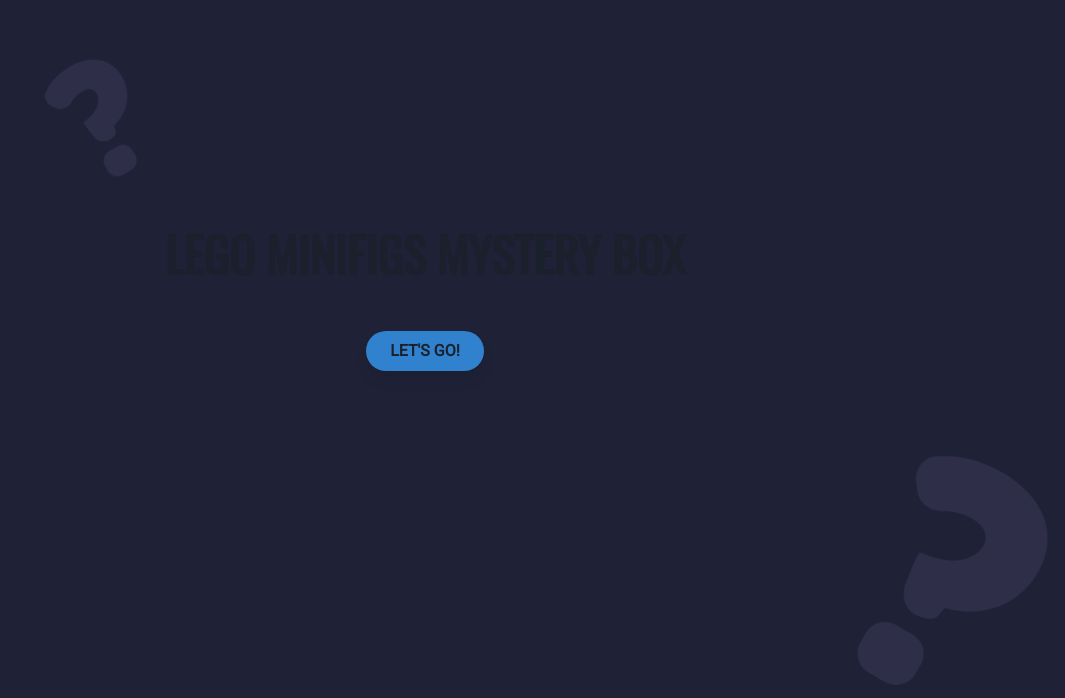
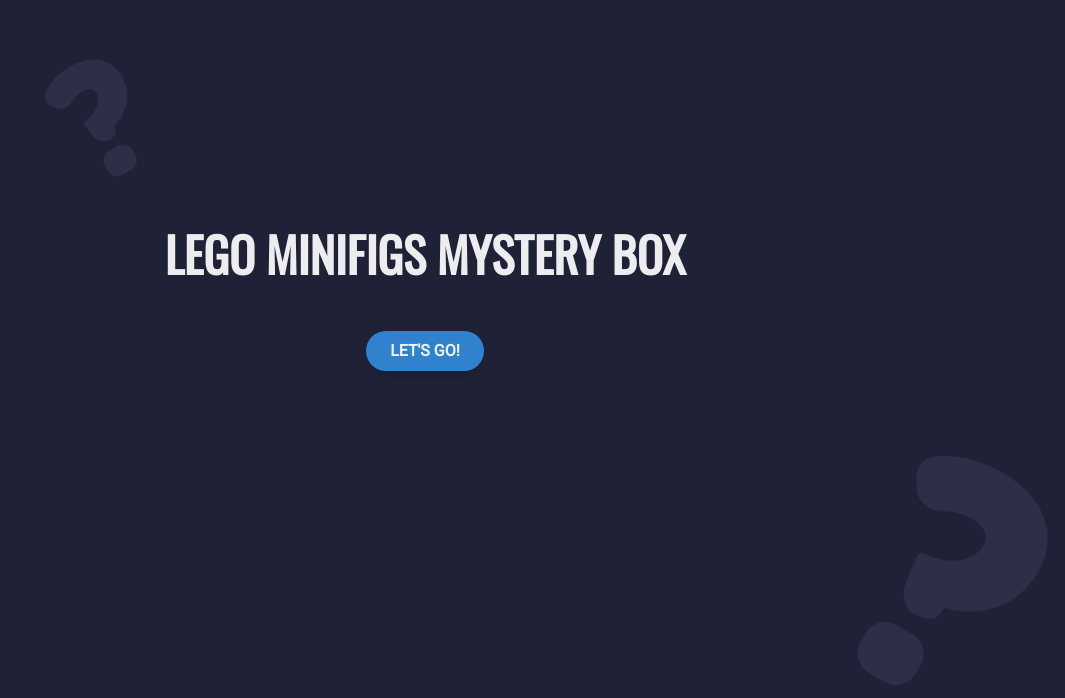
Before and after one commit to jakubczarnowski/legoFigure, a React (Vite) app: page / in a window 1280 px wide. Shown: the part 102-800 px from the top of the page, without its empty margins (215-1280 px from the left). Built offline with nearby package versions, Linux system fonts and the light colour scheme; no server answers.

Commit message:
chakra dark mode

```diff
--- a/src/components/Summary/SummaryCard.tsx
+++ b/src/components/Summary/SummaryCard.tsx
@@ -21,7 +21,7 @@ export const SummaryCard = ({ name, imgUrl, setId, isSubmitting }: Props) => {
 	} = useFormContext();
 	if (isLoading) return <Spinner />;
 	return (
-		<Stack bg={"white"} color={"bg"} rounded={"2xl"} p={"2rem"} maxWidth={"400px"} gap={"2rem"}>
+		<Stack bg={"white"} color={"bg"} rounded={"2xl"} p={"2rem"} maxWidth={"400px"} gap={"1.5rem"}>
 			<Heading>SUMMARY</Heading>
 			<Flex alignItems={"center"} justifyContent={"center"} direction={"column"}>
 				<Image src={imgUrl} objectFit={"contain"} width={"150px"} height={"150px"} fallbackSrc={"/assets/ImagePlaceholder.png"} mb={5} />
--- a/src/layout/Layout.tsx
+++ b/src/layout/Layout.tsx
@@ -7,7 +7,7 @@ type Props = {
 
 export const Layout = ({ children }: Props) => {
 	return (
-		<Container h={"100vh"} maxW={"container.xl"}>
+		<Container minH={"100vh"} maxW={"container.xl"} display={"flex"} alignItems={"center"} justifyContent={"center"}>
 			<Image
 				src={"./assets/QuestionMark.svg"}
 				alt="question-mark"
@@ -28,9 +28,7 @@ export const Layout = ({ children }: Props) => {
 				zIndex={-10}
 				sx={{ transform: "rotate(30deg)" }}
 			/>
-			<Box h={"100%"} display={"flex"} alignItems={"center"} justifyContent={"center"}>
-				{children}
-			</Box>
+			<Box zIndex={1}>{children}</Box>
 		</Container>
 	);
 };
--- a/src/providers/ChakraProvider/ChakraProvider.tsx
+++ b/src/providers/ChakraProvider/ChakraProvider.tsx
@@ -7,6 +7,10 @@ type Props = {
 	children: React.ReactNode;
 };
 export const theme = extendTheme({
+	config: {
+		initialColorMode: "dark",
+		useSystemColorMode: false,
+	},
 	colors: {
 		bg: "#1F2137",
 		orange: "#FF6900",
```
